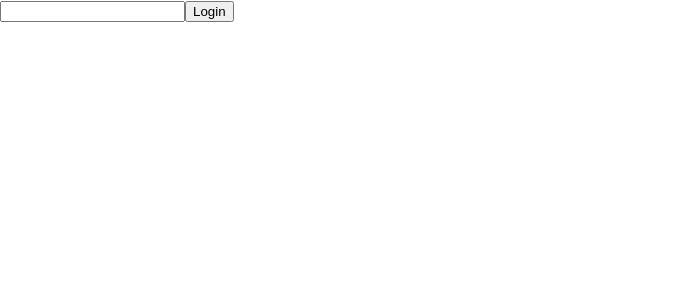
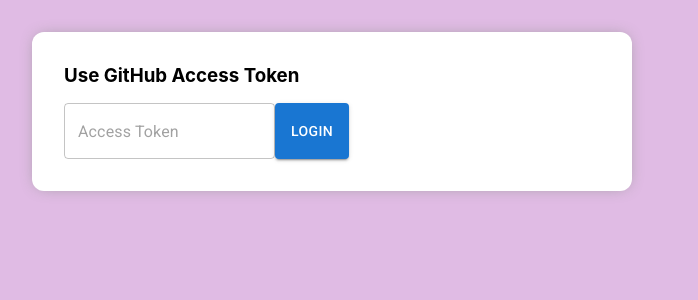
Before and after one commit to SalvM/commit-history, a React (Create React App) app: page / in a window 1280 px wide. Shown: the top 300 px of the page, without its empty margins (0-698 px from the left). Built offline with nearby package versions, Linux system fonts and the light colour scheme.

Commit message:
Mui, AccessPage

```diff
--- a/package.json
+++ b/package.json
@@ -3,6 +3,9 @@
   "version": "0.1.0",
   "private": true,
   "dependencies": {
+    "@emotion/react": "^11.10.0",
+    "@emotion/styled": "^11.10.0",
+    "@mui/material": "^5.10.1",
     "@octokit/core": "^4.0.5",
     "@testing-library/jest-dom": "^5.16.5",
     "@testing-library/react": "^13.3.0",
--- a/public/index.html
+++ b/public/index.html
@@ -15,6 +15,10 @@
       user's mobile device or desktop. See https://developers.google.com/web/fundamentals/web-app-manifest/
     -->
     <link rel="manifest" href="%PUBLIC_URL%/manifest.json" />
+    <link
+      rel="stylesheet"
+      href="https://fonts.googleapis.com/css?family=Roboto:300,400,500,700&display=swap"
+    />
     <!--
       Notice the use of %PUBLIC_URL% in the tags above.
       It will be replaced with the URL of the `public` folder during the build.
--- a/src/App.scss
+++ b/src/App.scss
@@ -7,4 +7,31 @@
   sans-serif;
 -webkit-font-smoothing: antialiased;
 -moz-osx-font-smoothing: grayscale;
+  background-color: #E0BBE4;
 }
+
+.error {
+  color: red;
+}
+#access-container {
+  #access-card {
+    background-color: white;
+    justify-content: center;
+    align-items: center;
+    margin: 32px;
+    padding: 32px;
+    border-radius: 12px;
+    box-shadow: 0px 0px 15px -4px #979797;
+    h3 {
+      margin: 0;
+      margin-bottom: 16px;
+    }
+  }
+  form {
+    display: flex;
+    flex: 1;
+    Button {
+      margin-left: 8;
+    }
+  }
+}
--- a/src/pages/AccessPage.js
+++ b/src/pages/AccessPage.js
@@ -1,11 +1,21 @@
+import {Box, Button, Container, TextField} from '@mui/material';
+import { Controller, useForm } from "react-hook-form";
+import React, { useState } from "react";
+
 import Octokit from "../utils/Octokit";
-import React from "react";
-import { useForm } from "react-hook-form";
 import { useNavigate } from 'react-router-dom';
 
 export default function AccessPage() {
     const navigate = useNavigate();
-    const { register, handleSubmit, watch, formState: { errors } } = useForm();
+    const { control, register, handleSubmit, formState: { errors } } = useForm({
+        mode: 'onChange',
+        defaultValues: {
+            token: ''
+        }
+      });
+    const [loading, setLoading] = useState(false);
+
+    console.log({errors})
 
     const onSubmit = async data => {
         try {
@@ -21,11 +31,31 @@
     }
 
     return (
-        <div style={{flex: 1}}>
-            <form onSubmit={handleSubmit(onSubmit)}>
-                <input {...register("token", { required: true })} />
-                <input type="submit" value="Login" />
-            </form>
-        </div>
+        <Box style={{flex: 1}} id="access-container">
+            <Container maxWidth="sm" id="access-card">
+                <h3>Use GitHub Access Token</h3>
+                <form onSubmit={handleSubmit(onSubmit)}>
+                    <Controller
+                        name="token"
+                        control={control}
+                        rules={{required: true, minLength: 3}}
+                        render={({ field: { onChange, onBlur, value }, fieldState: { isDirty } }) => (
+                            <TextField
+                                id="token_field"
+                                onBlur={onBlur}
+                                onChange={(v) => onChange(v.target.value.trim())}
+                                placeholder={"Access Token"}
+                                value={value}
+                                autoComplete={"off"}
+                            />
+                        )}
+                    />
+                    <Button type="submit" variant="contained" disabled={loading}>Login</Button>
+                </form>
+                {
+                    errors?.token?.type && <p class="error">Insert a valid access token</p>
+                }
+            </Container>
+        </Box>
     );
 }
```
Also changed, not shown: 1 other file (tests, documents, lock files or other folders).
